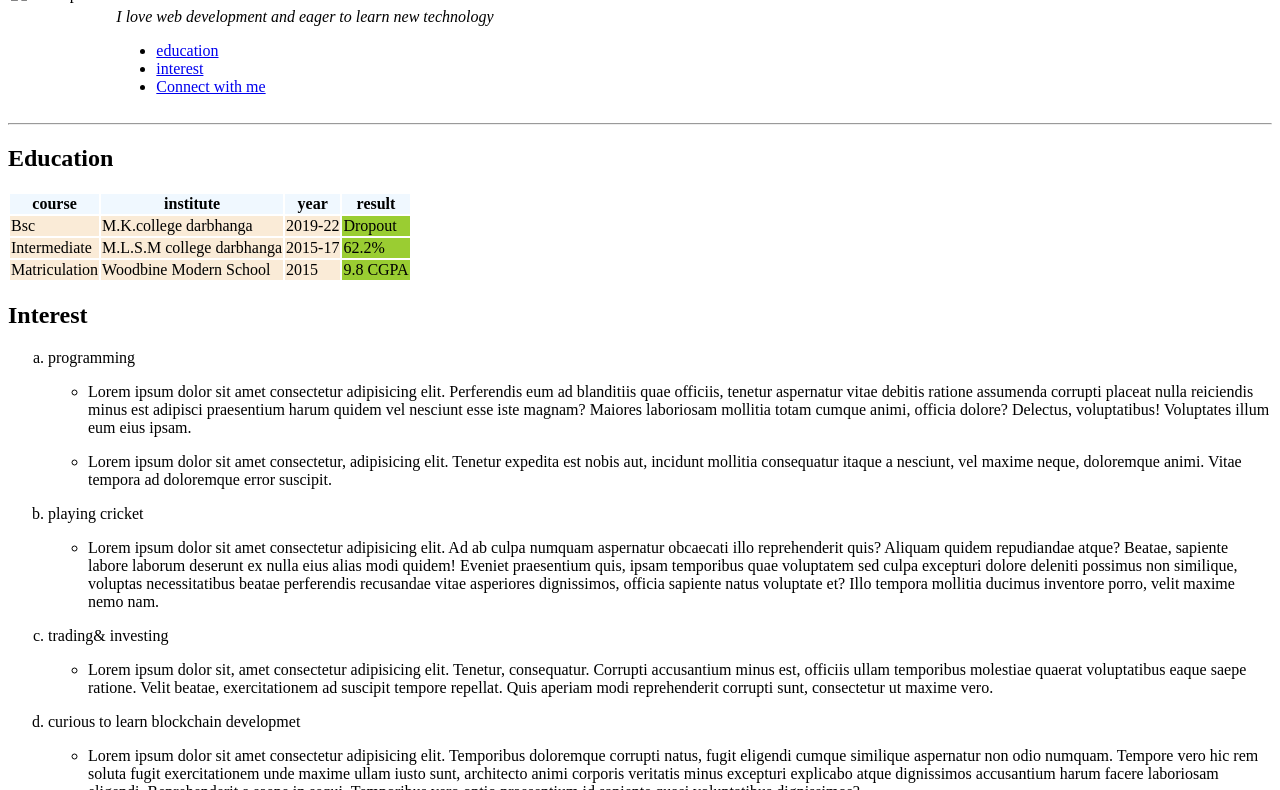
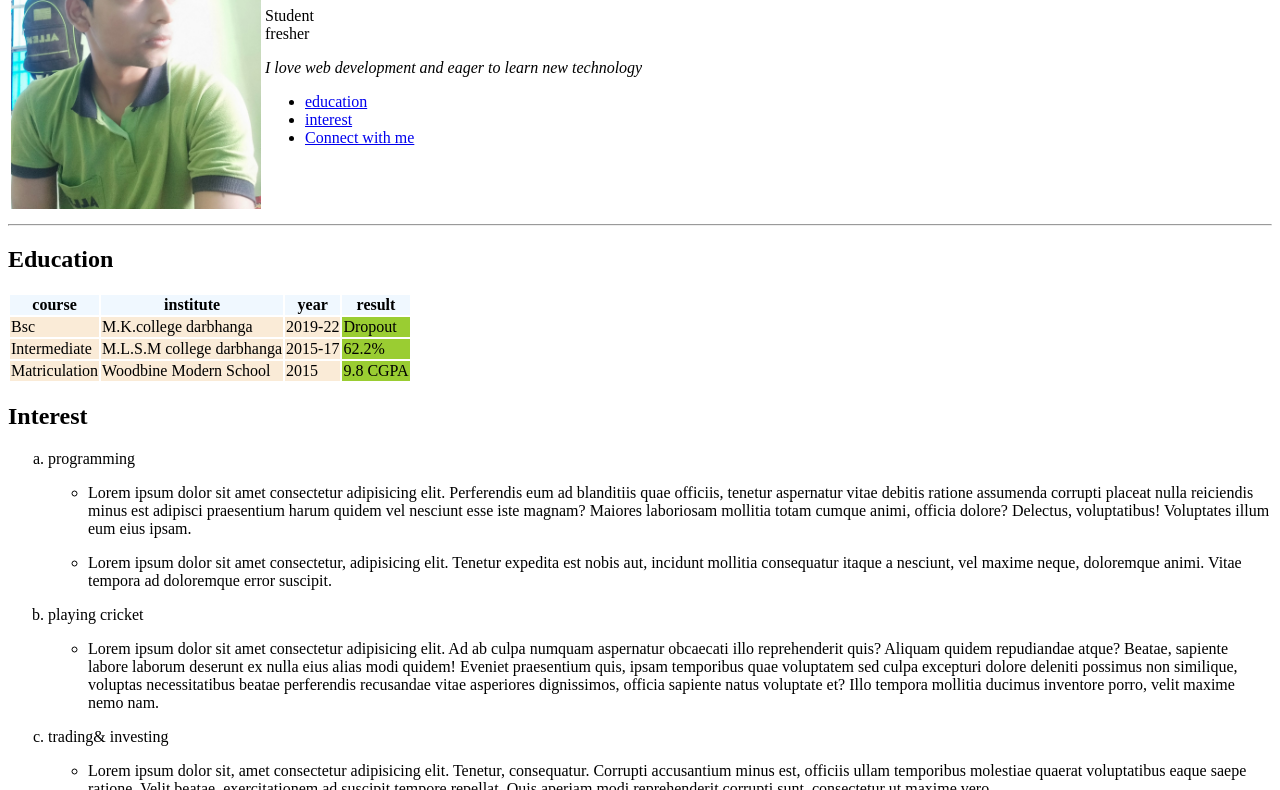
Before and after one commit to liveskr/web-development, a plain HTML site: page index.html in a window 1280 px wide. Shown: the part 135-925 px from the top of the page. Drawn offline with Linux system fonts and the light colour scheme.

Commit message:
Update index.html

```diff
--- a/index.html
+++ b/index.html
@@ -10,7 +10,7 @@
     <header>
         <table>
             <tr>
-                <td><img width="250" src="images/IMG1.jpg" alt="orofilephotos"></td>
+                <td><img width="250" src="IMG1.jpg" alt="orofilephotos"></td>
                 <td><h1>Saroj kumar</h1>
                     <p>Student <br>
                         fresher
```
